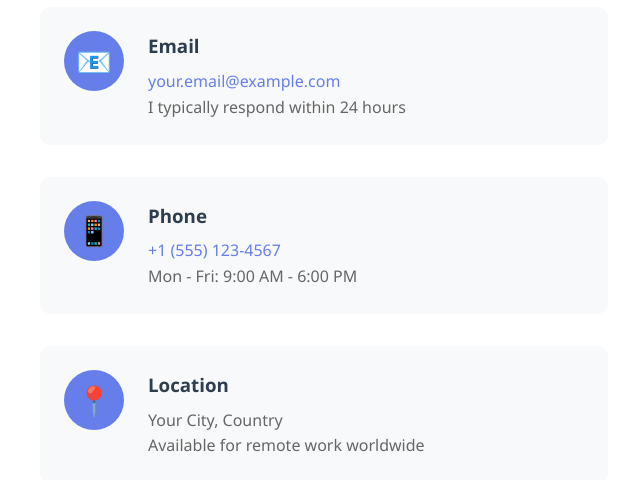
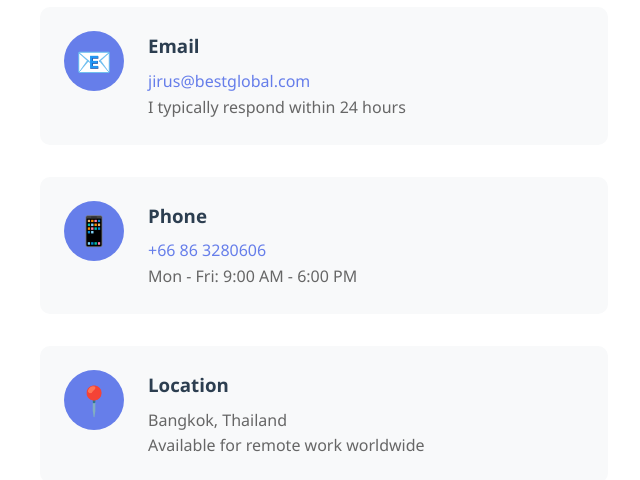
Before and after one commit to Gussyz/gussy2025.github.io, a plain HTML site: page contact.html in a window 1280 px wide. Shown: the part 463-943 px from the top of the page, 0-640 px from the left. Drawn offline with Linux system fonts and the light colour scheme.

Commit message:
contact.html

```diff
--- a/contact.html
+++ b/contact.html
@@ -298,7 +298,7 @@
                         <div class="contact-icon">📧</div>
                         <div class="contact-details">
                             <h3>Email</h3>
-                            <p><a href="mailto:your.email@example.com">your.email@example.com</a></p>
+                            <p><a href="mailto:jirus@bestglobal.com">jirus@bestglobal.com</a></p>
                             <p>I typically respond within 24 hours</p>
                         </div>
                     </div>
@@ -307,7 +307,7 @@
                         <div class="contact-icon">📱</div>
                         <div class="contact-details">
                             <h3>Phone</h3>
-                            <p><a href="tel:+15551234567">+1 (555) 123-4567</a></p>
+                            <p><a href="tel:+66863280606">+66 86 3280606</a></p>
                             <p>Mon - Fri: 9:00 AM - 6:00 PM</p>
                         </div>
                     </div>
@@ -316,7 +316,7 @@
                         <div class="contact-icon">📍</div>
                         <div class="contact-details">
                             <h3>Location</h3>
-                            <p>Your City, Country</p>
+                            <p>Bangkok, Thailand</p>
                             <p>Available for remote work worldwide</p>
                         </div>
                     </div>
```
